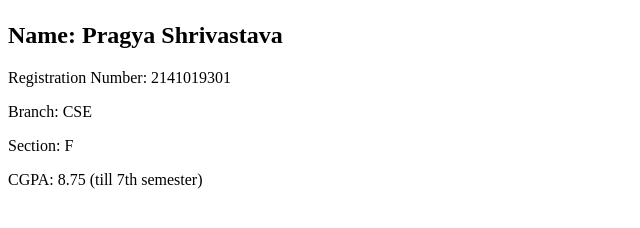
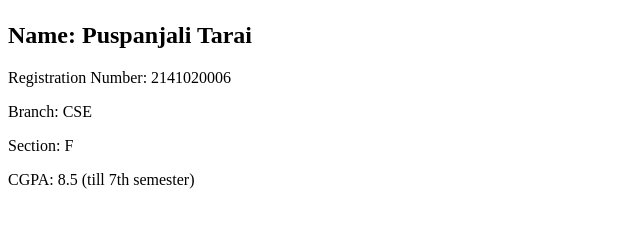
Before and after one commit to PuspanjaliTarai19/Wipro, a plain HTML site: page index.html in a window 1280 px wide. Shown: the part 310-538 px from the top of the page, without its empty margins (0-640 px from the left). Drawn offline with Linux system fonts and the light colour scheme.

Commit message:
Update index.html

```diff
--- a/index.html
+++ b/index.html
@@ -9,11 +9,11 @@
     <div class="outside">
         <img src="WhatsApp Image 2025-04-02 at 10.11.22.jpeg" alt="" height="300px" width="250px">
         <div class="inside">
-            <h2>Name: Pragya Shrivastava</h2>
-            <p>Registration Number: 2141019301</p>
+            <h2>Name: Puspanjali Tarai</h2>
+            <p>Registration Number: 2141020006</p>
             <p>Branch: CSE</p>
             <p>Section: F</p>
-            <p>CGPA: 8.75 (till 7th semester)</p>
+            <p>CGPA: 8.5 (till 7th semester)</p>
         </div>
     </div>
 </body>
```
